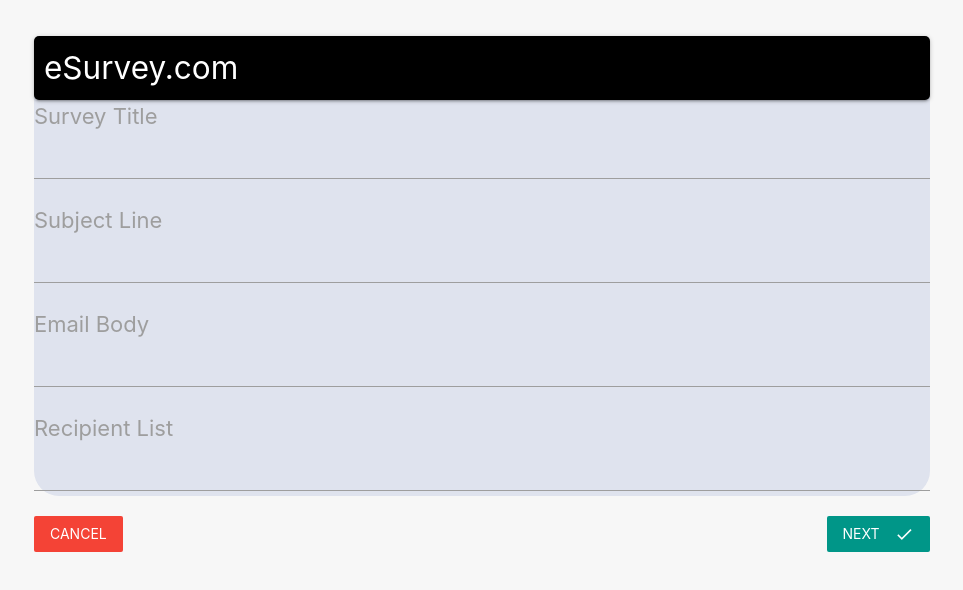
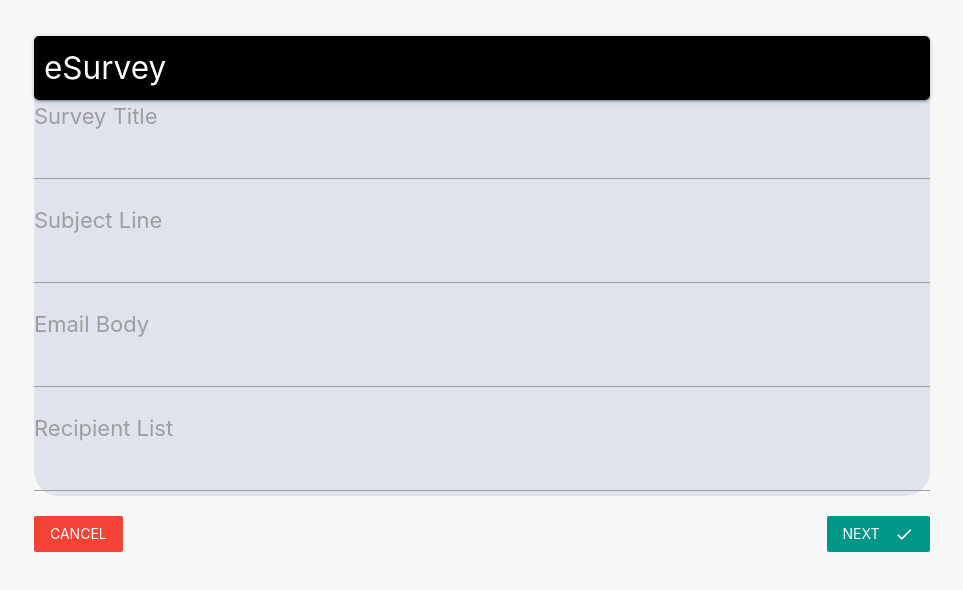
Before and after one commit to alexrahgozar/eSurvey, a React (Create React App) app in the folder client/: page /surveys/new in a window 1280 px wide. Shown: the top 590 px of the page, without its empty margins (158-1121 px from the left). Built offline with nearby package versions, Linux system fonts and the light colour scheme; no server answers.

Commit message:
changed header text

```diff
--- a/client/src/components/Header.js
+++ b/client/src/components/Header.js
@@ -45,7 +45,7 @@
             to={this.props.auth ? "/surveys" : "/"}
             className="left brand-logo"
           >
-            eSurvey.com
+            eSurvey
           </Link>
           <ul className="right">{this.renderContent()}</ul>
         </div>
```
